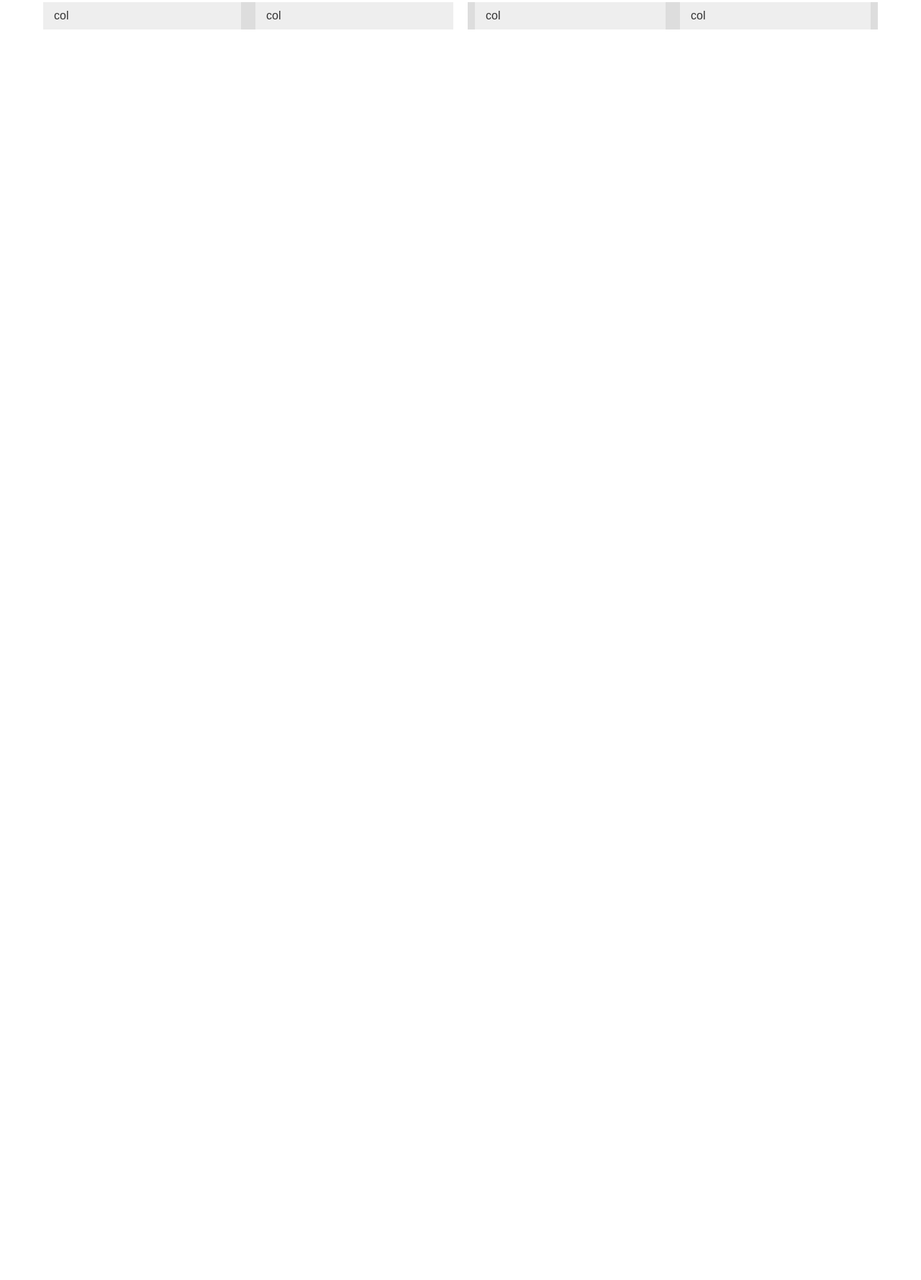
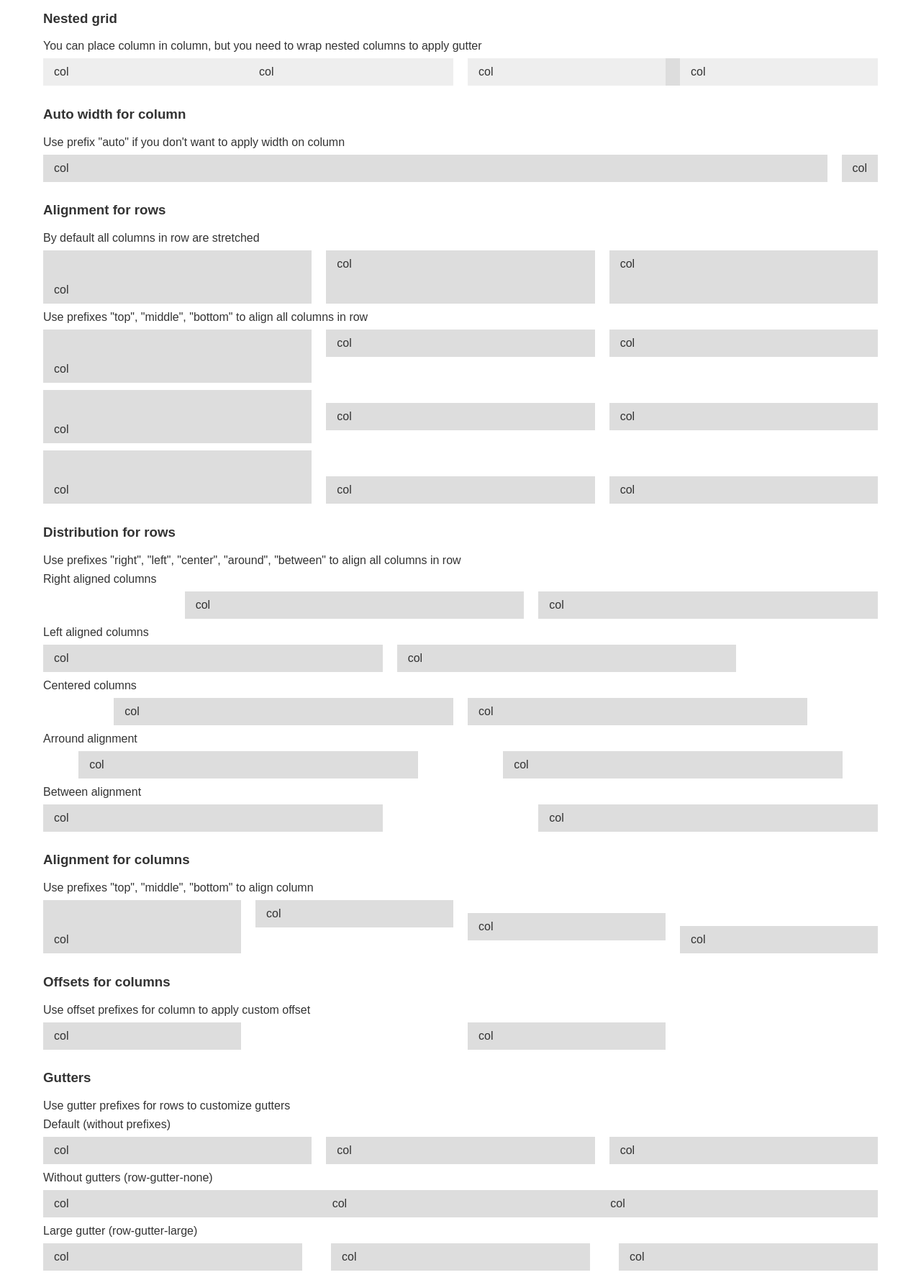
Before and after one commit to AlexisVK/grid2flex, a website: page index.html in a window 1280 px wide. Shown: the part 387-2166 px from the top of the page at 72% size. Before the commit the page ends 800 px from the top, so only its background shows below. Drawn offline with Linux system fonts and the light colour scheme.

Commit message:
merge develop into master

```diff
--- a/index.html
+++ b/index.html
@@ -10,6 +10,7 @@
   <div class="container">
     <div class="section">
       <h3>Columns with auto width</h3>
+      <p>Just place column into row</p>
       <div class="row">
         <div class="col-xs"><div class="inner">col</div></div>
       </div>
@@ -26,6 +27,7 @@
     </div>
     <div class="section">
       <h3>Responsive columns</h3>
+      <p>Use prefixes to change column width on different screens</p>
       <div class="row">
         <div class="col-xs-12 col-md-6 col-lg-3"><div class="inner">col-xs-12 col-md-6 col-lg-3</div></div>
         <div class="col-xs-12 col-md-6 col-lg-3"><div class="inner">col-xs-12 col-md-6 col-lg-3</div></div>
@@ -35,18 +37,197 @@
     </div>
     <div class="section">
       <h3>Nested grid</h3>
+      <p>You can place column in column, but you need to wrap nested columns to apply gutter</p>
       <div class="row">
-        <div class="col-xs">
+        <div class="col-xs-12 col-lg">
+          <div class="col-xs"><div class="inner">col</div></div>
+          <div class="col-xs"><div class="inner">col</div></div>
+        </div>
+        <div class="col-xs-12 col-lg">
           <div class="row">
             <div class="col-xs"><div class="inner">col</div></div>
             <div class="col-xs"><div class="inner">col</div></div>
           </div>
         </div>
+      </div>
+    </div>
+    <div class="section">
+      <h3>Auto width for column</h3>
+      <p>Use prefix "auto" if you don't want to apply width on column</p>
+      <div class="row">
         <div class="col-xs">
-          <div class="row-gutter-none">
-            <div class="col-xs"><div class="inner">col</div></div>
-            <div class="col-xs"><div class="inner">col</div></div>
-          </div>
+          <div class="inner">col</div>
+        </div>
+        <div class="col-xs col-lg-auto">
+          <div class="inner">col</div>
+        </div>
+      </div>
+    </div>
+    <div class="section">
+      <h3>Alignment for rows</h3>
+      <p>By default all columns in row are stretched</p>
+      <div class="row">
+        <div class="col-xs">
+          <div class="inner"><br> <br> col</div>
+        </div>
+        <div class="col-xs">
+          <div class="inner">col</div>
+        </div>
+        <div class="col-xs">
+          <div class="inner">col</div>
+        </div>
+      </div>
+      <p>Use prefixes "top", "middle", "bottom" to align all columns in row</p>
+      <div class="row row-xs--top">
+        <div class="col-xs">
+          <div class="inner"><br> <br> col</div>
+        </div>
+        <div class="col-xs">
+          <div class="inner">col</div>
+        </div>
+        <div class="col-xs">
+          <div class="inner">col</div>
+        </div>
+      </div>
+      <div class="row row-xs--middle">
+        <div class="col-xs">
+          <div class="inner"><br> <br> col</div>
+        </div>
+        <div class="col-xs">
+          <div class="inner">col</div>
+        </div>
+        <div class="col-xs">
+          <div class="inner">col</div>
+        </div>
+      </div>
+      <div class="row row-xs--bottom">
+        <div class="col-xs">
+          <div class="inner"><br> <br> col</div>
+        </div>
+        <div class="col-xs">
+          <div class="inner">col</div>
+        </div>
+        <div class="col-xs">
+          <div class="inner">col</div>
+        </div>
+      </div>
+    </div>
+    <div class="section">
+      <h3>Distribution for rows</h3>
+      <p>Use prefixes "right", "left", "center", "around", "between" to align all columns in row</p>
+      <p>Right aligned columns</p>
+      <div class="row row-xs--right">
+        <div class="col-xs-5">
+          <div class="inner">col</div>
+        </div>
+        <div class="col-xs-5">
+          <div class="inner">col</div>
+        </div>
+      </div>
+      <p>Left aligned columns</p>
+      <div class="row row-xs--left">
+        <div class="col-xs-5">
+          <div class="inner">col</div>
+        </div>
+        <div class="col-xs-5">
+          <div class="inner">col</div>
+        </div>
+      </div>
+      <p>Centered columns</p>
+      <div class="row row-xs--center">
+        <div class="col-xs-5">
+          <div class="inner">col</div>
+        </div>
+        <div class="col-xs-5">
+          <div class="inner">col</div>
+        </div>
+      </div>
+      <p>Arround alignment</p>
+      <div class="row row-xs--around">
+        <div class="col-xs-5">
+          <div class="inner">col</div>
+        </div>
+        <div class="col-xs-5">
+          <div class="inner">col</div>
+        </div>
+      </div>
+      <p>Between alignment</p>
+      <div class="row row-xs--between">
+        <div class="col-xs-5">
+          <div class="inner">col</div>
+        </div>
+        <div class="col-xs-5">
+          <div class="inner">col</div>
+        </div>
+      </div>
+    </div>
+    <div class="section">
+      <h3>Alignment for columns</h3>
+      <p>Use prefixes "top", "middle", "bottom" to align column</p>
+      <div class="row">
+        <div class="col-xs">
+          <div class="inner"><br> <br> col</div>
+        </div>
+        <div class="col-xs col-xs--top">
+          <div class="inner">col</div>
+        </div>
+        <div class="col-xs col-xs--middle">
+          <div class="inner">col</div>
+        </div>
+        <div class="col-xs col-xs--bottom">
+          <div class="inner">col</div>
+        </div>
+      </div>
+    </div>
+    <div class="section">
+      <h3>Offsets for columns</h3>
+      <p>Use offset prefixes for column to apply custom offset</p>
+      <div class="row">
+        <div class="col-xs-12 col-lg-3">
+          <div class="inner">col</div>
+        </div>
+        <div class="col-xs-12 col-lg-3 col-lg-offset-3">
+          <div class="inner">col</div>
+        </div>
+      </div>
+    </div>
+    <div class="section">
+      <h3>Gutters</h3>
+      <p>Use gutter prefixes for rows to customize gutters</p>
+      <p>Default (without prefixes)</p>
+      <div class="row">
+        <div class="col-xs">
+          <div class="inner">col</div>
+        </div>
+        <div class="col-xs">
+          <div class="inner">col</div>
+        </div>
+        <div class="col-xs">
+          <div class="inner">col</div>
+        </div>
+      </div>
+      <p>Without gutters (row-gutter-none)</p>
+      <div class="row-gutter-none">
+        <div class="col-xs">
+          <div class="inner">col</div>
+        </div>
+        <div class="col-xs">
+          <div class="inner">col</div>
+        </div>
+        <div class="col-xs">
+          <div class="inner">col</div>
+        </div>
+      </div>
+      <p>Large gutter (row-gutter-large)</p>
+      <div class="row-gutter-large">
+        <div class="col-xs">
+          <div class="inner">col</div>
+        </div>
+        <div class="col-xs">
+          <div class="inner">col</div>
+        </div>
+        <div class="col-xs">
+          <div class="inner">col</div>
         </div>
       </div>
     </div>
--- a/src/_grid2flex-mixins.scss
+++ b/src/_grid2flex-mixins.scss
@@ -35,7 +35,7 @@
   margin-left: ($gutter / -2);
   margin-right: ($gutter / -2);
 
-  [class*="#{$column}-"] {
+  > [class*="#{$column}-"] {
     padding-left: ($gutter / 2);
     padding-right: ($gutter / 2);
   }
@@ -51,25 +51,20 @@
   %row {
     display: flex;
     flex-flow: row wrap;
+    flex: 1 1 0;
   }
 
   // rows and gutters
   @each $gutter-value, $gutter in $gutters {
-    @if ($gutter != 0) {
-      @if ($gutter-value != "gutter-default") {
-        .#{$row}-#{$gutter-value} {
-          @extend %row;
-          @include create-gutter($gutter);
-        }
-      } @else {
-        .#{$row} {
-          @extend %row;
-          @include create-gutter($gutter);
-        }
+    @if ($gutter-value != "gutter") {
+      .#{$row}-#{$gutter-value} {
+        @extend %row;
+        @include create-gutter($gutter);
       }
     } @else {
-      .#{$row}-#{$gutter-value} {
+      .#{$row} {
         @extend %row;
+        @include create-gutter($gutter);
       }
     }
   }
@@ -79,6 +74,7 @@
     position: relative;
     min-height: 1px;
     background-clip: content-box !important;
+    display: flex;
   }
 
   // width calculation mixin
@@ -94,6 +90,10 @@
           flex: 1 1 0;
         }
       }
+    }
+
+    &-auto {
+      flex: 0 0 auto;
     }
   }
 
--- a/src/_grid2flex-variables.scss
+++ b/src/_grid2flex-variables.scss
@@ -13,9 +13,10 @@ $configuration: (
 ) !default;
 
 // default gutters
+// default gutter value used on $row without gutter prefixes
 $gutters: (
+	gutter:                                      20px,
 	gutter-none:                                 0,
-	gutter-default:                              20px,
 	gutter-large:                                40px
 ) !default;
 
```
Also changed, not shown: dist/grid2flex.css.
